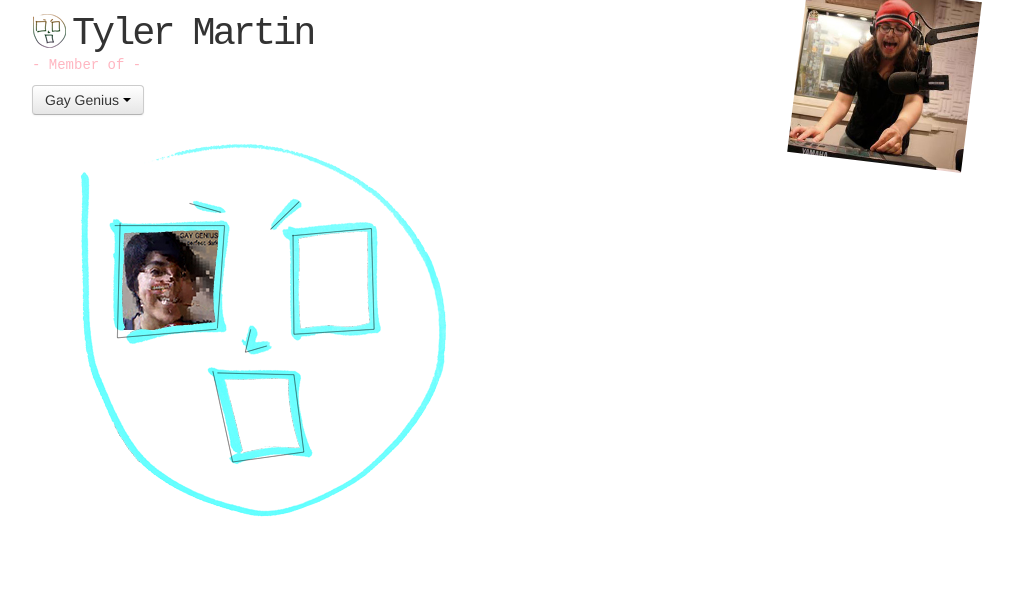
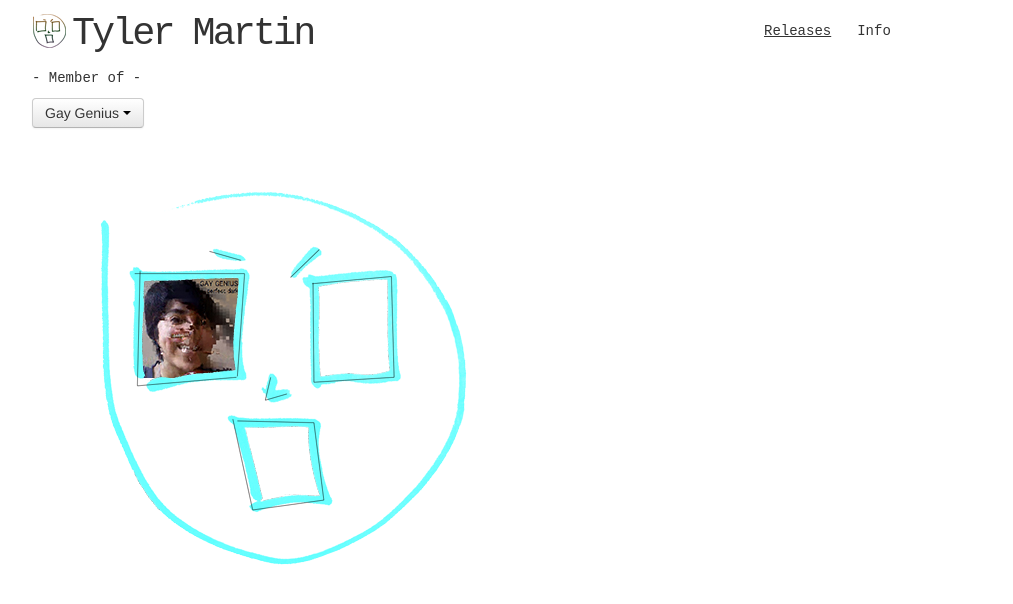
Before and after one commit to orchestralcolour/orchestralcolour.github.io, a Jekyll site: the page built from person/tyler-martin/index.html, in a window 1280 px wide. Shown: the top 604 px of the page, without its empty margins (138-1151 px from the left). Built offline with Jekyll 4.4.1, drawn with Linux system fonts in a browser that asks for light colours; Markdown is read by kramdown in place of the engine named in the settings.

Commit message:
updated styles

```diff
--- a/_layouts/person.html
+++ b/_layouts/person.html
@@ -2,28 +2,40 @@
 layout: default
 ---
 
-<div class="row musician-title release-title">
+<div class="row person-title">
     <div class="span9">
         <a id="home-btn" href="/"></a>
         <h1 class="musician-name">{{ page.title }} </h1><span class="aka">{% if page.aka %}a.k.a. {{ page.aka }}{% endif %}</span>
     </div>
-    <div class="span8">
-        <!-- <div id='person-description'><p>{{ content }}</p></div> -->
+<!--     <div class="span3">
         <a target="_blank" class="thumb snapshot" href="/assets/img/{{ page.headshot }}">
             <img width=175 height=175 src="/assets/img/{{ page.headshot }}" />
         </a>
+    </div>
+ -->    <div class="span3">
+        <ul class="nav nav-pills">
+        <li class="active">
+            <a class="slide-left" href="#">Releases</a>
+        </li>
+        <li><a class="slide-right" href="#">Info</a></li>
+        </ul>
     </div>
 </div>
 
 <div class="row">
     <div class="span4">
     {% if page.member_of %}
-        <p><span class="member-of">- Member of -</span></p>
-        {% for alias in page.member_of %}
-            {% include alias_menu.html %}
-        {% endfor %}
+        <p>- Member of -</p>
+        {% for alias in page.member_of %}{% include alias_menu.html %}{% endfor %}
     {% endif %}
     </div>
 </div>
 
-{% assign grid_key=page.title %}{% include grid.html %}
+<div class="span12 slider-hider">
+    <div class="slider">
+        <div class="track-container">
+            {% assign grid_key=page.title %}{% include grid.html %}
+        </div>
+        <div id='release-description'><p>{{ content }}</p></div>
+    </div>
+</div>
--- a/_layouts/release.html
+++ b/_layouts/release.html
@@ -3,7 +3,7 @@ layout: default
 ---
 {% assign release = site.data.releases[page.title] %}
 
-<div class="row musician-title release-title">
+<div class="row person-title">
     <div class="span9">
         <a id="home-btn" href="/"></a>
         <h1 class="musician-name">{{ page.title }} </h1><span class="aka">{% if release.data %}{{ release.date | date_to_string }}{% endif %}</span>
@@ -21,9 +21,7 @@ layout: default
 <div class="row">
     <div class="span4">
         <p><span class="">- Performed by -</span></p>
-        {% for alias in release.aliases %}
-            {% assign alias=alias %}{% include alias_menu.html %}
-        {% endfor %}
+        {% for alias in release.aliases %}{% assign alias=alias %}{% include alias_menu.html %}{% endfor %}
     </div>
 </div>
 
--- a/assets/css/main.css
+++ b/assets/css/main.css
@@ -66,9 +66,6 @@ a#home-btn:hover {
 .dropdown-menu li {
   text-align: left; }
 
-.release-title {
-  margin-top: 14px; }
-
 .diamond {
   transform: rotate(45deg);
   -ms-transform: rotate(45deg);
@@ -76,7 +73,7 @@ a#home-btn:hover {
   -webkit-transform: rotate(45deg);
   -o-transform: rotate(45deg); }
 
-#person-description p:first-child:first-letter, #release-description p:first-child:first-letter {
+#release-description p:first-child:first-letter {
   float: left;
   color: #903;
   font-size: 75px;
@@ -100,25 +97,16 @@ a#home-btn:hover {
   overflow: hidden;
   margin-top: 25px; }
 
-.slider-arrow {
-  font-size: 30px;
-  position: absolute;
-  top: 20px;
-  cursor: pointer; }
-
-.slider-arrow.right {
-  right: 20px; }
-
-.slider-arrow.left {
-  left: 20px;
-  display: none; }
-
-.musician-title .nav-pills a {
+.person-title {
+  margin-top: 14px;
+  margin-bottom: 14px; }
+  .person-title ul.nav-pills {
+    margin: 0; }
+    .person-title ul.nav-pills a {
       background-color: white;
       color: inherit;
       text-decoration: none; }
-
-.musician-title .nav-pills a:hover, .musician-title .nav-pills li.active {
+    .person-title ul.nav-pills a:hover, .person-title ul.nav-pills li.active {
       background-color: white;
       color: inherit;
       text-decoration: underline; }
@@ -167,20 +155,17 @@ hr.dark {
   margin-top: 10px;
   margin-bottom: 0px; }
 
-.row.musician-title a.thumb {
+.row.person-title {
+  position: relative; }
+  .row.person-title a.thumb {
     position: absolute;
     top: -23px;
     right: 0; }
-
-.row.musician-title {
-  position: relative; }
-
-.row.musician-title h1 {
+  .row.person-title h1 {
     margin: 0;
     padding: 0;
     display: inline; }
-
-.row.musician-title span.aka {
+  .row.person-title span.aka {
     padding: 0;
     margin: 0;
     font-size: 14px;
@@ -190,9 +175,6 @@ hr.dark {
 
 .row.musician-info p {
   position: relative; }
-
-span.member-of {
-  color: lightpink; }
 
 .snapshot {
   transform: rotate(7deg);
```
Also changed, not shown: assets/sass/main.scss (+15 -40 lines), 1 other file. Lines whose indentation alone changed are shown as unchanged.
